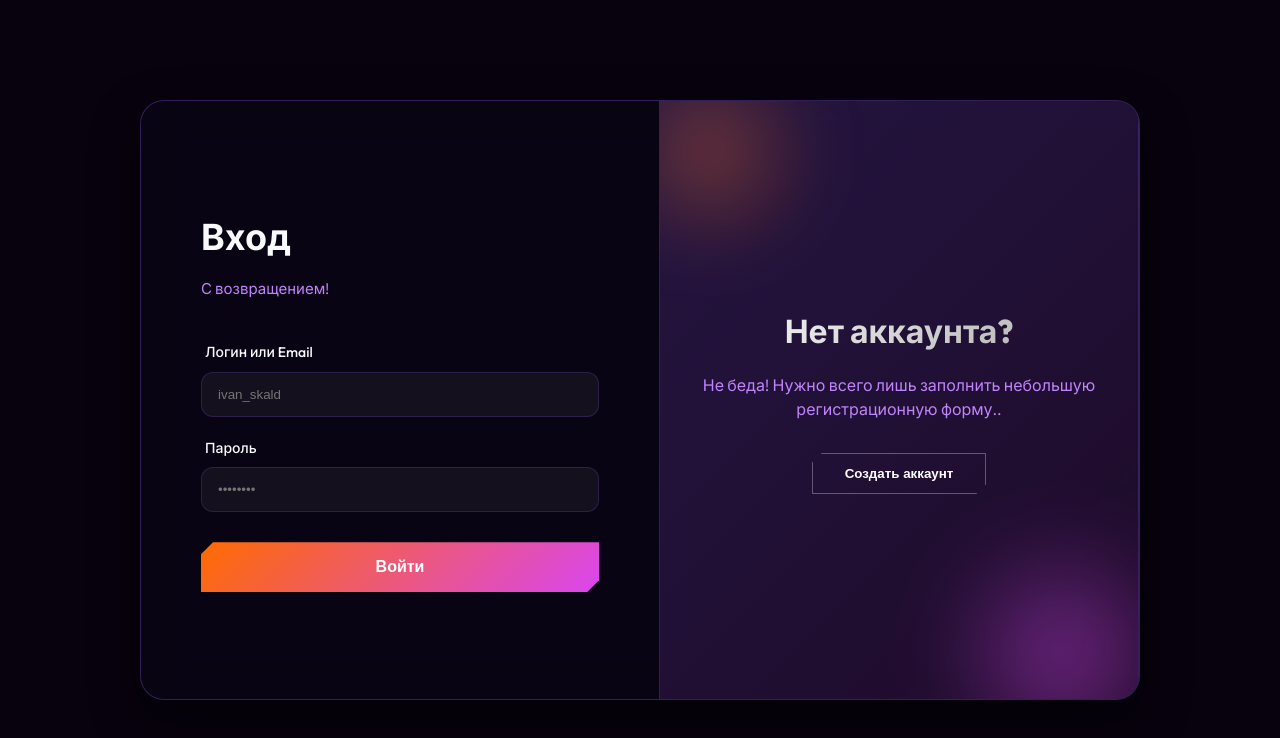
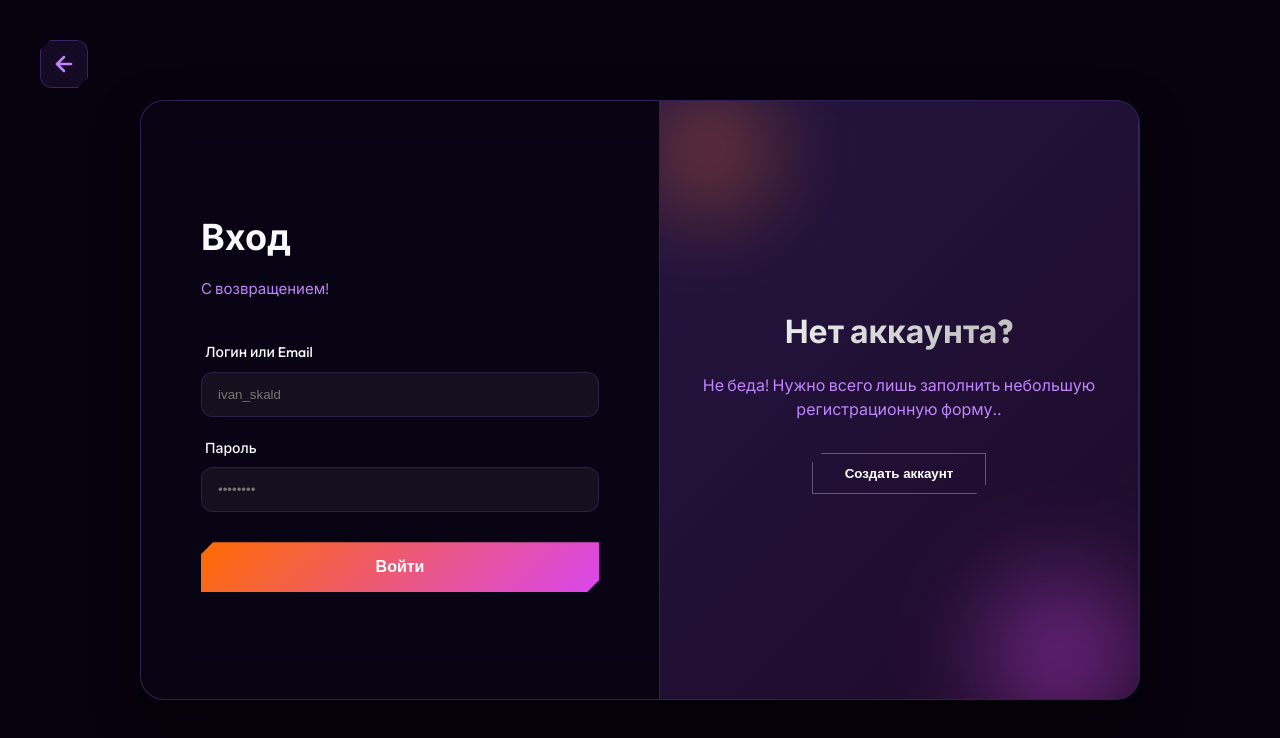
Before and after one commit to ledetav/skaldengine__frontend, a React (Vite) app: page /login in a window 1280 px wide. Shown: the top 738 px of the page. Built offline with nearby package versions, Linux system fonts and the light colour scheme; a web font is replaced by a local one.

Commit message:
feat(auth): add back navigation button to AuthScreen

```diff
--- a/src/screens/Auth/AuthScreen.tsx
+++ b/src/screens/Auth/AuthScreen.tsx
@@ -1,6 +1,6 @@
 import { useState, useEffect } from 'react'
 import { motion, AnimatePresence } from 'framer-motion'
-import { useLocation, useNavigate } from 'react-router-dom'
+import { useLocation, useNavigate, Link } from 'react-router-dom'
 import styles from '../../styles/screens/Auth/AuthScreen.module.css'
 
 export default function AuthScreen() {
@@ -19,6 +19,13 @@ export default function AuthScreen() {
 
   return (
     <div className={styles.authScreen}>
+      <Link to="/" className={styles.backBtn} title="Вернуться на главную">
+        <svg width="24" height="24" viewBox="0 0 24 24" fill="none" stroke="currentColor" strokeWidth="2.5" strokeLinecap="round" strokeLinejoin="round">
+          <line x1="19" y1="12" x2="5" y2="12" />
+          <polyline points="12 19 5 12 12 5" />
+        </svg>
+      </Link>
+
       <motion.div
         layout
         className={`${styles.authContainer} ${!isLogin ? styles.reverse : ''}`}
--- a/src/styles/screens/Auth/AuthScreen.module.css
+++ b/src/styles/screens/Auth/AuthScreen.module.css
@@ -21,6 +21,31 @@
   display: flex;
   overflow: hidden;
   box-shadow: 0 20px 50px rgba(0, 0, 0, 0.4);
+}
+
+.backBtn {
+  position: absolute;
+  top: 40px;
+  left: 40px;
+  width: 48px;
+  height: 48px;
+  display: flex;
+  align-items: center;
+  justify-content: center;
+  background: rgba(139, 92, 246, 0.1);
+  border: 1px solid var(--border-purple);
+  border-radius: 12px;
+  color: var(--text-secondary);
+  transition: all 0.3s var(--ease-smooth);
+  z-index: 100;
+  clip-path: polygon(10px 0, 100% 0, 100% calc(100% - 10px), calc(100% - 10px) 100%, 0 100%, 0 10px);
+}
+
+.backBtn:hover {
+  color: var(--text-primary);
+  background: rgba(139, 92, 246, 0.2);
+  border-color: var(--accent-fuchsia);
+  transform: translateX(-4px);
 }
 
 .authContainer.reverse {
```
